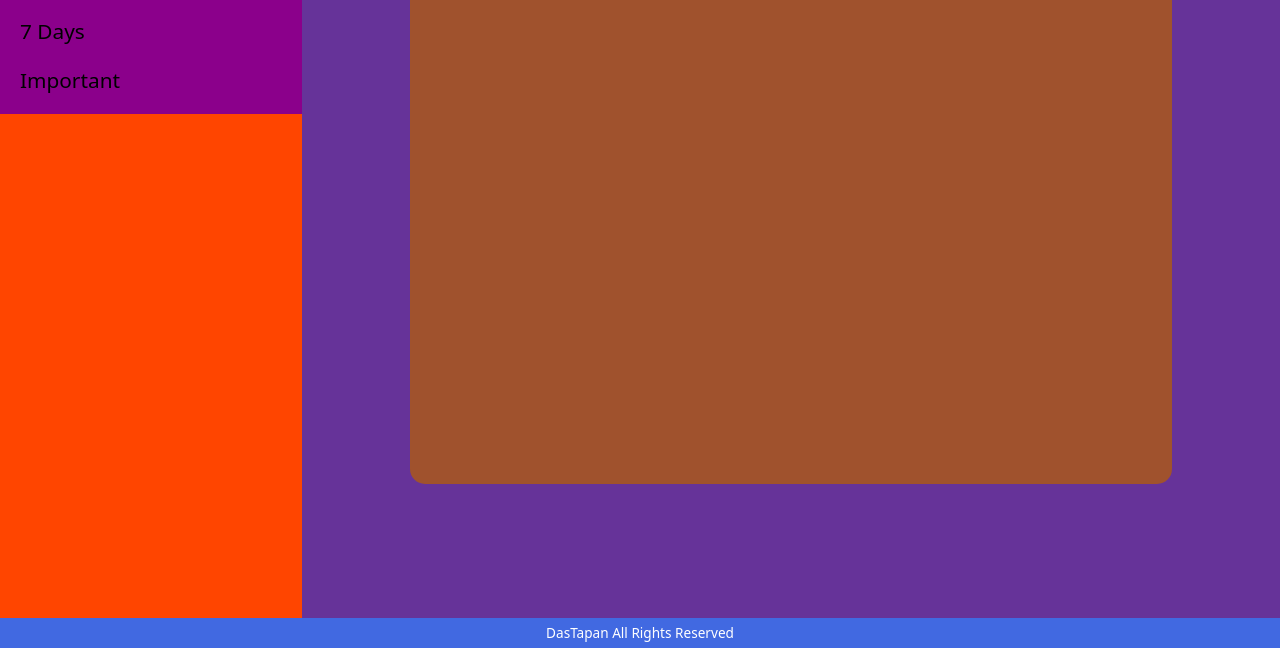
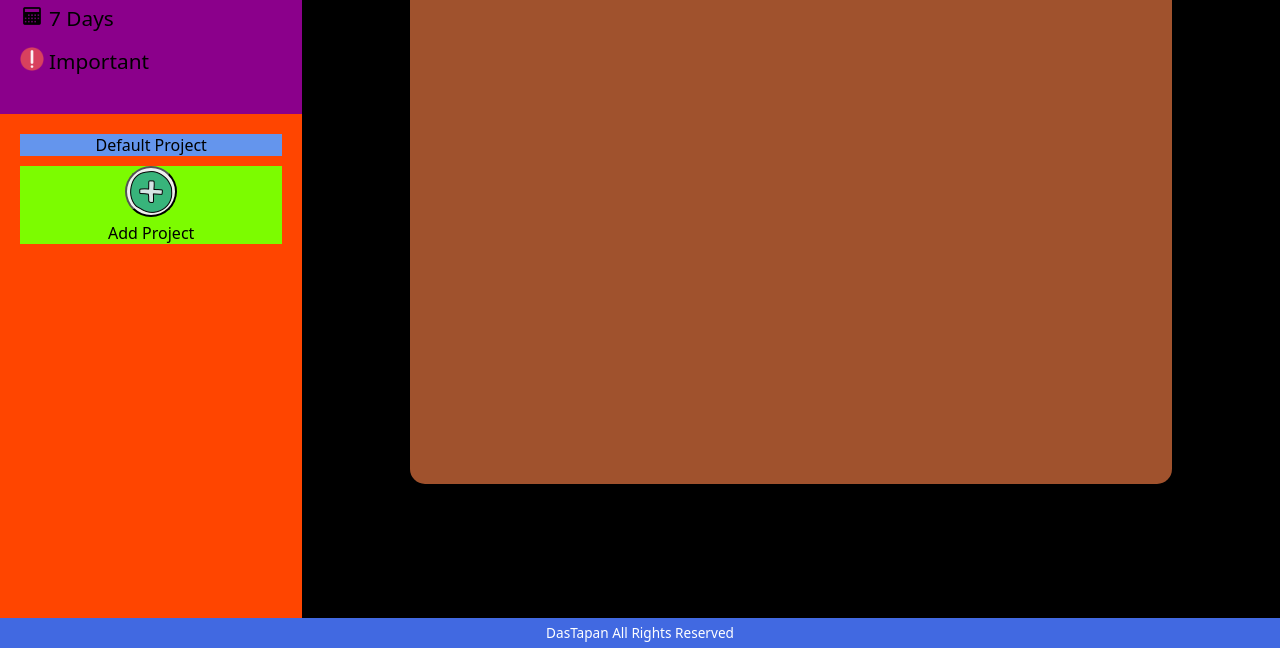
Before and after one commit to DasTapan/Todo-List-App, a website built with webpack: page dist/index.html in a window 1280 px wide. Shown: the part 152-800 px from the top of the page. Built offline with nearby package versions, Linux system fonts and the light colour scheme.

Commit message:
Add more content to sidebar

```diff
--- a/src/home.js
+++ b/src/home.js
@@ -1,3 +1,9 @@
+import inboxImg from './Icons/inbox-icon.png';
+import calendarImg from './Icons/calendar-icon.png';
+import impImg from './Icons/important-icon.png';
+import todayImg from './Icons/today-icon.png';
+import addImg from './Icons/add-icon.png';
+
 const pageLoad = () => {
     const contentDiv = document.createElement('div');
     contentDiv.classList.add('content');
@@ -45,24 +51,77 @@ const pageLoad = () => {
     // add to DOM
     sidebar.append(sidebarTop, sidebarBottom);
 
+    const inboxDiv = document.createElement('div');
+    inboxDiv.classList.add('inbox');
+
+    const todayDiv = document.createElement('div');
+    todayDiv.classList.add('today');
+
+    const sevenDaysDiv = document.createElement('div');
+    sevenDaysDiv.classList.add('seven-days');
+
+    const importantDiv = document.createElement('div');
+    importantDiv.classList.add('important');
+
+    const inboxIcon = document.createElement('img');
+    inboxIcon.classList.add('inbox-icon');
+    inboxIcon.src = inboxImg;
     const inboxLink = document.createElement('a');
-    inboxLink.classList.add('inbox');
+    inboxLink.classList.add('inbox-link');
     inboxLink.textContent = 'Inbox';
+    //add to DOM
+    inboxDiv.append(inboxIcon, inboxLink);
+
+    const todayIcon = document.createElement('img');
+    todayIcon.classList.add('today-icon');
+    todayIcon.src = todayImg;
 
     const todayLink = document.createElement('a');
-    todayLink.classList.add('today');
+    todayLink.classList.add('today-link');
     todayLink.textContent = 'Today';
+    // add to DOM
+    todayDiv.append(todayIcon, todayLink);
+
+    const calendarIcon = document.createElement('img');
+    calendarIcon.classList.add('calendar-icon');
+    calendarIcon.src = calendarImg;
 
     const sevenDaysLink = document.createElement('a');
-    sevenDaysLink.classList.add('seven-days');
+    sevenDaysLink.classList.add('sevenDays-link');
     sevenDaysLink.textContent = '7 Days';
+    // add to DOM
+    sevenDaysDiv.append(calendarIcon, sevenDaysLink);
+
+    const importantIcon = document.createElement('img');
+    importantIcon.classList.add('imp-icon');
+    importantIcon.src = impImg;
 
     const importantLink = document.createElement('a');
-    importantLink.classList.add('important');
+    importantLink.classList.add('imp-link');
     importantLink.textContent = 'Important';
+    // add to DOM
+    importantDiv.append(importantIcon, importantLink);
 
     //add to DOM
-    sidebarTop.append(inboxLink, todayLink, sevenDaysLink, importantLink);
+    sidebarTop.append(inboxDiv, todayDiv, sevenDaysDiv, importantDiv);
+
+    const projectArray = document.createElement('div');
+    projectArray.classList.add('project-array');
+    projectArray.textContent = 'Default Project';
+
+    const actionDiv = document.createElement('div');
+    actionDiv.classList.add('action');
+
+    const addProjectButton = document.createElement('button');
+    addProjectButton.classList.add('add-project');
+
+    const actionSpan = document.createElement('span');
+    actionSpan.setAttribute('id', 'add-project');
+    actionSpan.textContent = 'Add Project';
+
+    // add to DOM
+    actionDiv.append(addProjectButton, actionSpan);
+    sidebarBottom.append(projectArray, actionDiv);
 };
 
 export default pageLoad;
--- a/src/style.css
+++ b/src/style.css
@@ -78,23 +78,41 @@ a:hover {
     height: 30%;
     background-color: darkmagenta;
     font-size: 1.3rem;
+}
 
+.sidebar-top>div {
+    margin-bottom: 15px;
     display: flex;
-    flex-direction: column;
+}
 
-    justify-content: space-between;
+.sidebar-top img {
+    width: 24px;
+    height: 24px;
+
+    margin-right: 5px;
 }
 
 .sidebar-bottom {
     padding: 20px;
     height: 70%;
     background-color: orangered;
+    text-align: center;
+}
+
+.sidebar-bottom .project-array {
+    text-align: center;
+    background-color: cornflowerblue;
+    margin-bottom: 10px;
+}
+
+.sidebar-bottom .action {
+    background-color: lawngreen;
 }
 
 .main .midsection {
     overflow: auto;
     flex-grow: 1;
-    background-color: rebeccapurple;
+    background-color: black;
 }
 
 .footer {
@@ -123,4 +141,14 @@ h1.project-heading {
     background-color: sienna;
 }
 
+button.add-project {
+    background-image: url('./Icons/add-icon.png');
+    display: block;
+
+    height: 51px;
+    width: 52px;
+    margin: 0 auto 5px;
+    border-radius: 50%;
+}
+
 /* my style ends */
```
Also changed, not shown: dist/5cfa5aef2decbfc72439.png (added), dist/c8befcaf6362a6e7583e.png (added), dist/home.bundle.js (added), dist/index.bundle.js, dist/index.html, dist/runtime.bundle.js (added), src/Icons/add-icon.png (added), src/Icons/calendar-icon.png (added), src/Icons/important-icon.png (added), src/Icons/inbox-icon.png (added), src/Icons/today-icon.png (added).
